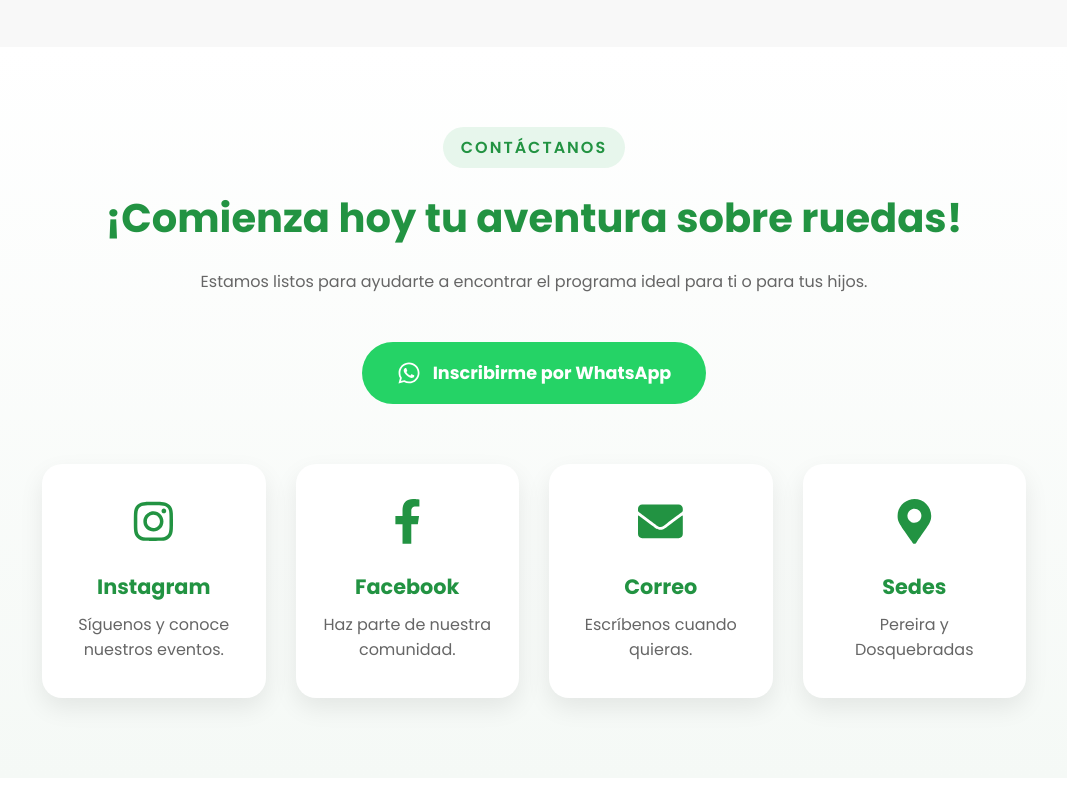
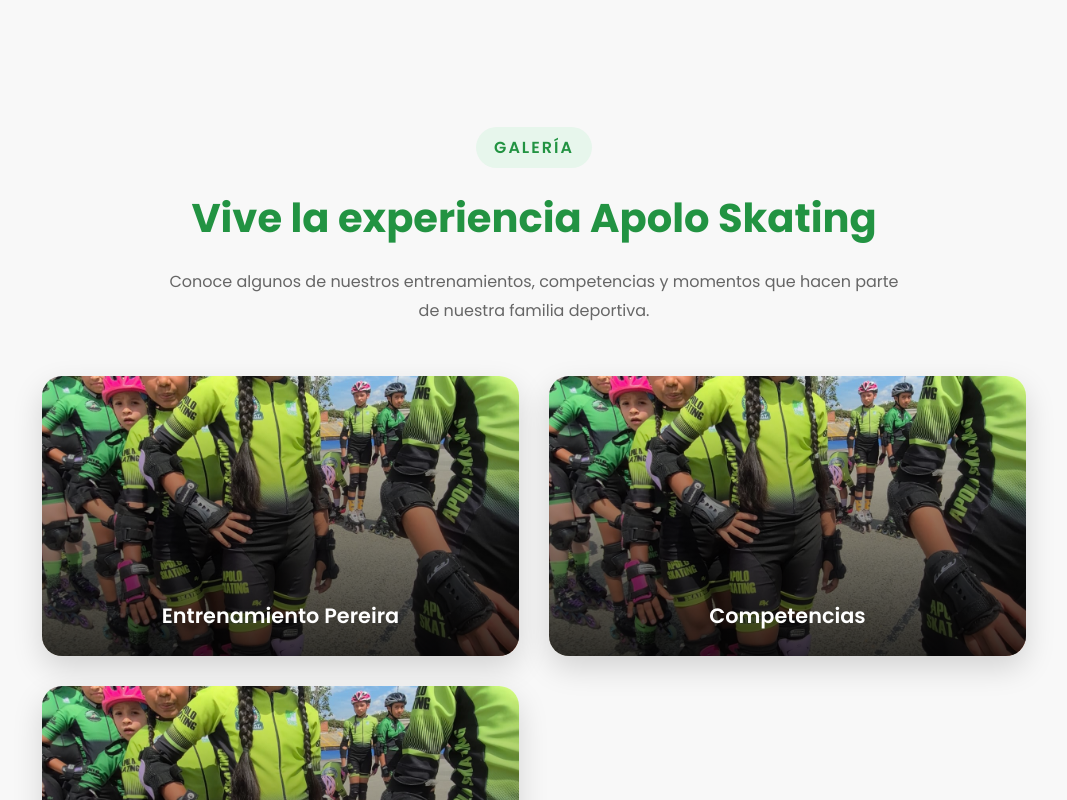
Before and after one commit to Camilo200536/escuela-patinaje-web_Apolo-Skating, a React (Vite) app: page / in a window 1280 px wide. Shown: the part 5680-6480 px from the top of the page, without its empty margins (106-1173 px from the left). Before the commit the page ends 6458 px from the top, so only its background shows below. Built offline with nearby package versions, Linux system fonts and the light colour scheme.

Commit message:
Creamos la seccion galeria

```diff
--- a/src/components/Contact/Contact.jsx
+++ b/src/components/Contact/Contact.jsx
@@ -44,7 +44,7 @@ function Contact() {
                 <div className="contact-grid">
 
                     <a
-                        href="https://instagram.com/"
+                        href="https://www.instagram.com/patinaje_apolo_skating_pereira?igsh=Nzkyc2pwZmliZTYz"
                         target="_blank"
                         rel="noopener noreferrer"
                         className="contact-card"
@@ -59,7 +59,7 @@ function Contact() {
                     </a>
 
                     <a
-                        href="https://facebook.com/"
+                        href="https://www.facebook.com/share/1HJuKyawCd/?mibextid=wwXIfr"
                         target="_blank"
                         rel="noopener noreferrer"
                         className="contact-card"
--- /dev/null
+++ b/src/components/Gallery/Gallery.css
@@ -0,0 +1,79 @@
+.gallery{
+
+    padding:80px 10%;
+
+    background:#f8f8f8;
+
+    text-align:center;
+
+}
+
+.gallery .section-tag{
+
+    display:inline-block;
+
+    background:#e7f6ec;
+
+    color:#229342;
+
+    padding:8px 18px;
+
+    border-radius:50px;
+
+    font-weight:600;
+
+    margin-bottom:20px;
+
+}
+
+.gallery h2{
+
+    font-size:2.5rem;
+
+    color:#229342;
+
+    margin-bottom:20px;
+
+}
+
+.gallery .subtitle{
+
+    max-width:750px;
+
+    margin:0 auto 50px;
+
+    color:#666;
+
+    line-height:1.8;
+
+}
+
+/* GRID */
+
+.gallery-grid{
+
+    display:grid;
+
+    grid-template-columns:repeat(auto-fit,minmax(320px,1fr));
+
+    gap:30px;
+
+}
+
+/* RESPONSIVE */
+
+@media(max-width:768px){
+
+    .gallery{
+
+        padding:60px 25px;
+
+    }
+
+    .gallery h2{
+
+        font-size:2rem;
+
+    }
+
+}
--- /dev/null
+++ b/src/components/Gallery/Gallery.jsx
@@ -0,0 +1,57 @@
+import "./Gallery.css";
+
+import gallery from "../../data/gallery";
+
+import GalleryCard from "../GalleryCard/GalleryCard";
+
+function Gallery() {
+
+    return (
+
+        <section
+            className="gallery"
+            id="galeria"
+        >
+
+            <div className="container">
+
+                <span className="section-tag">
+
+                    Galería
+
+                </span>
+
+                <h2>
+
+                    Vive la experiencia Apolo Skating
+
+                </h2>
+
+                <p className="subtitle">
+
+                    Conoce algunos de nuestros entrenamientos, competencias y momentos que hacen parte de nuestra familia deportiva.
+
+                </p>
+
+                <div className="gallery-grid">
+
+                    {gallery.map((item) => (
+
+                        <GalleryCard
+                            key={item.id}
+                            item={item}
+                        />
+
+                    ))}
+
+                </div>
+
+            </div>
+
+        </section>
+
+    );
+
+}
+
+export default Gallery;
--- /dev/null
+++ b/src/components/GalleryCard/GalleryCard.css
@@ -0,0 +1,97 @@
+.gallery-card{
+
+    position:relative;
+
+    overflow:hidden;
+
+    border-radius:20px;
+
+    cursor:pointer;
+
+    box-shadow:0 12px 30px rgba(0,0,0,.15);
+
+    transition:.4s;
+
+    background:white;
+
+}
+
+.gallery-card:hover{
+
+    transform:translateY(-8px);
+
+    box-shadow:0 18px 40px rgba(0,0,0,.22);
+
+}
+
+.gallery-card img,
+.gallery-card video{
+
+    width:100%;
+
+    height:280px;
+
+    object-fit:cover;
+
+    display:block;
+
+    transition:transform .5s;
+
+}
+
+.gallery-card:hover img,
+.gallery-card:hover video{
+
+    transform:scale(1.08);
+
+}
+
+/* CAPA OSCURA */
+
+.gallery-overlay{
+
+    position:absolute;
+
+    inset:0;
+
+    display:flex;
+
+    justify-content:center;
+
+    align-items:flex-end;
+
+    padding:25px;
+
+    background:linear-gradient(
+        transparent,
+        rgba(0,0,0,.80)
+    );
+
+    transition:.4s;
+
+}
+
+/* TITULO */
+
+.gallery-overlay h3{
+
+    color:white;
+
+    font-size:1.3rem;
+
+    font-weight:600;
+
+    margin:0;
+
+}
+
+/* EFECTO */
+
+.gallery-card:hover .gallery-overlay{
+
+    background:linear-gradient(
+        rgba(0,0,0,.20),
+        rgba(0,0,0,.85)
+    );
+
+}
--- /dev/null
+++ b/src/components/GalleryCard/GalleryCard.jsx
@@ -0,0 +1,41 @@
+import "./GalleryCard.css";
+
+function GalleryCard({ item }) {
+
+    return (
+
+        <div className="gallery-card">
+
+            {item.type === "image" ? (
+
+                <img
+                    src={item.src}
+                    alt={item.title}
+                />
+
+            ) : (
+
+                <video controls>
+
+                    <source
+                        src={item.src}
+                        type="video/mp4"
+                    />
+
+                </video>
+
+            )}
+
+            <div className="gallery-overlay">
+
+                <h3>{item.title}</h3>
+
+            </div>
+
+        </div>
+
+    );
+
+}
+
+export default GalleryCard;
--- /dev/null
+++ b/src/components/ScrollToTop/ScrollToTop.css
@@ -0,0 +1,89 @@
+.scroll-top{
+
+    position:fixed;
+
+    right:30px;
+
+    bottom:30px;
+
+    display:flex;
+
+    align-items:center;
+
+    gap:10px;
+
+    padding:14px 22px;
+
+    border:none;
+
+    border-radius:50px;
+
+    background:#229342;
+
+    color:white;
+
+    font-size:1rem;
+
+    font-weight:600;
+
+    cursor:pointer;
+
+    box-shadow:0 10px 25px rgba(0,0,0,.25);
+
+    transition:all .35s ease;
+
+    opacity:0;
+
+    visibility:hidden;
+
+    transform:translateY(20px);
+
+    z-index:999;
+
+}
+
+.scroll-top.show{
+
+    opacity:1;
+
+    visibility:visible;
+
+    transform:translateY(0);
+
+}
+
+.scroll-top:hover{
+
+    background:#1b7736;
+
+    transform:translateY(-5px);
+
+    box-shadow:0 15px 30px rgba(0,0,0,.30);
+
+}
+
+.scroll-top svg{
+
+    font-size:1rem;
+
+}
+
+.scroll-top span{
+
+    font-size:.95rem;
+
+}
+
+@media(max-width:768px){
+
+    .scroll-top{
+
+        right:20px;
+
+        bottom:20px;
+
+        padding:12px 18px;
+
+    }
+
+}
--- /dev/null
+++ b/src/components/ScrollToTop/ScrollToTop.jsx
@@ -0,0 +1,40 @@
+import { useEffect, useState } from "react";
+import { FaArrowUp } from "react-icons/fa";
+import "./ScrollToTop.css";
+
+function ScrollToTop() {
+  const [visible, setVisible] = useState(false);
+
+  useEffect(() => {
+    const handleScroll = () => {
+      if (window.scrollY > 300) {
+        setVisible(true);
+      } else {
+        setVisible(false);
+      }
+    };
+
+    window.addEventListener("scroll", handleScroll);
+
+    return () => window.removeEventListener("scroll", handleScroll);
+  }, []);
+
+  const scrollToTop = () => {
+    window.scrollTo({
+      top: 0,
+      behavior: "smooth",
+    });
+  };
+
+  return (
+    <button
+  className={`scroll-top ${visible ? "show" : ""}`}
+  onClick={scrollToTop}
+>
+  <FaArrowUp />
+  <span>Inicio</span>
+</button>
+  );
+}
+
+export default ScrollToTop;
--- a/src/data/gallery.js
+++ b/src/data/gallery.js
@@ -0,0 +1,28 @@
+import placeholder from "../assets/images/Gallery/placeholder.jpeg";
+
+const gallery = [
+
+    {
+        id:1,
+        type:"image",
+        src:placeholder,
+        title:"Entrenamiento Pereira"
+    },
+
+    {
+        id:2,
+        type:"image",
+        src:placeholder,
+        title:"Competencias"
+    },
+
+    {
+        id:3,
+        type:"image",
+        src:placeholder,
+        title:"Escuela de Formación"
+    }
+
+];
+
+export default gallery;
--- a/src/pages/PaginaInicio/PaginaInicio.jsx
+++ b/src/pages/PaginaInicio/PaginaInicio.jsx
@@ -5,6 +5,8 @@ import About from "../../components/About/About";
 import Programs from "../../components/Programs/Programs";
 import Schedule from "../../components/Schedule/Schedule";
 import Contact from "../../components/Contact/Contact";
+import ScrollToTop from "../../components/ScrollToTop/ScrollToTop";
+import Gallery from "../../components/Gallery/Gallery";
 
 function Home() {
     return (
@@ -15,8 +17,9 @@ function Home() {
             <About />
             <Programs />
             <Schedule />
+            <Gallery />
             <Contact />
-
+            <ScrollToTop />
 
         </>
     );
```
Also changed, not shown: src/assets/images/Gallery/placeholder.jpeg (renamed from src/assets/images/Programs/placeholder.jpeg).
